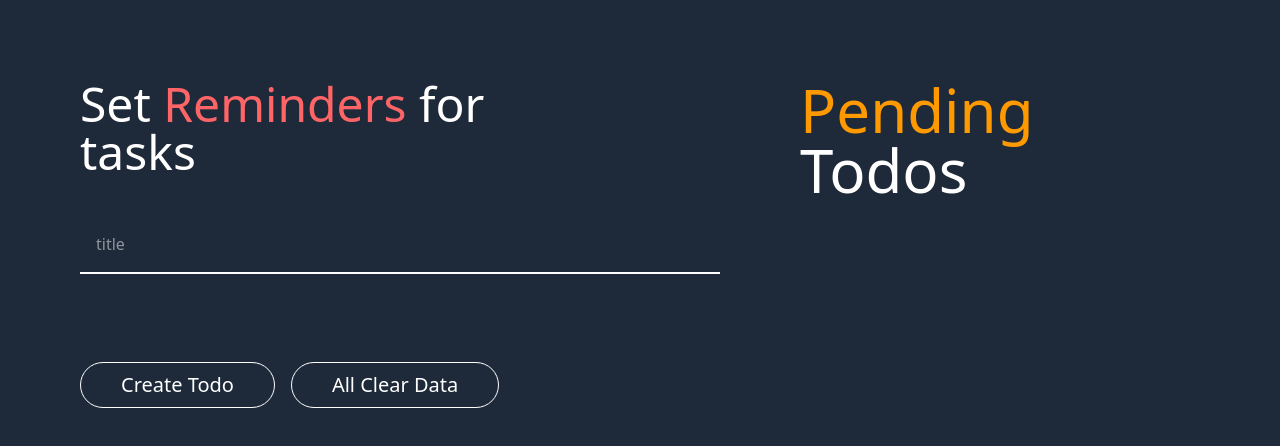
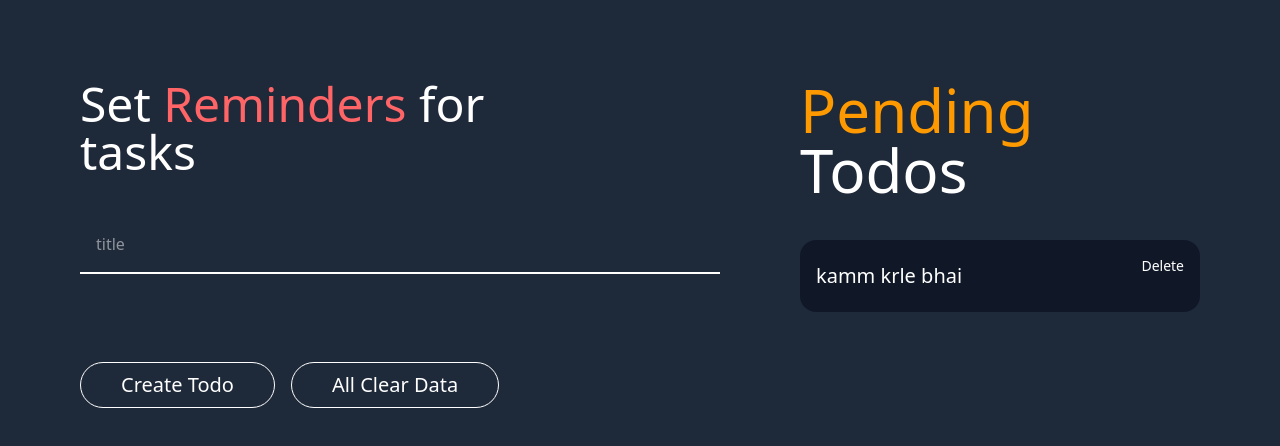
Before and after one commit to hitarthsh/Mini-System-for-user, a React (Vite) app: page / in a window 1280 px wide. Shown: the top 446 px of the page. Built offline with nearby package versions, Linux system fonts and the light colour scheme.

Commit message:
feat: integrate react-toastify for notifications in Create and Read components

```diff
--- a/src/App.jsx
+++ b/src/App.jsx
@@ -1,11 +1,10 @@
 import { useState } from "react";
 import Create from "./components/Create";
 import Read from "./components/Read";
-import SimpleForm from "./components/SimpleForm";
 
 const App = () => {
   const [todos, settodos] = useState([
-    // { id: 1, title: "kamm krle bhai", isCompleted: false },
+    { id: 1, title: "kamm krle bhai", isCompleted: false },
   ]);
 
   return (
--- a/src/components/Create.jsx
+++ b/src/components/Create.jsx
@@ -1,5 +1,6 @@
 import { nanoid } from "nanoid";
 import { useForm } from "react-hook-form";
+import { toast } from "react-toastify";
 
 const Create = (props) => {
   const todos = props.todos;
@@ -20,7 +21,7 @@ const Create = (props) => {
     const copytodos = [...todos];
     copytodos.push(data);
     settodos(copytodos);
-
+    toast.success("Nice! Todo has been created.");
     reset();
   };
 
--- a/src/components/Read.jsx
+++ b/src/components/Read.jsx
@@ -1,3 +1,5 @@
+import { toast } from "react-toastify";
+
 const Read = (props) => {
   const todos = props.todos;
   const todo = props.todo;
@@ -6,6 +8,7 @@ const Read = (props) => {
   const DeleteHandler = (id) => {
     const filtertodo = todos.filter((todos) => todos.id != id);
     settodos(filtertodo);
+    toast.info("Todo deleted successfully!");
   };
 
   const rendertodos = todos.map((todo) => {
--- a/src/main.jsx
+++ b/src/main.jsx
@@ -2,10 +2,12 @@ import { StrictMode } from "react";
 import { createRoot } from "react-dom/client";
 import App from "./App.jsx";
 import "./index.css";
+import { ToastContainer } from "react-toastify";
 
 // Render the root component inside the React StrictMode wrapper
 createRoot(document.getElementById("root")).render(
-  <StrictMode>
+  <>
     <App />
-  </StrictMode>
+    <ToastContainer position="top-center" />
+  </>
 );
```
